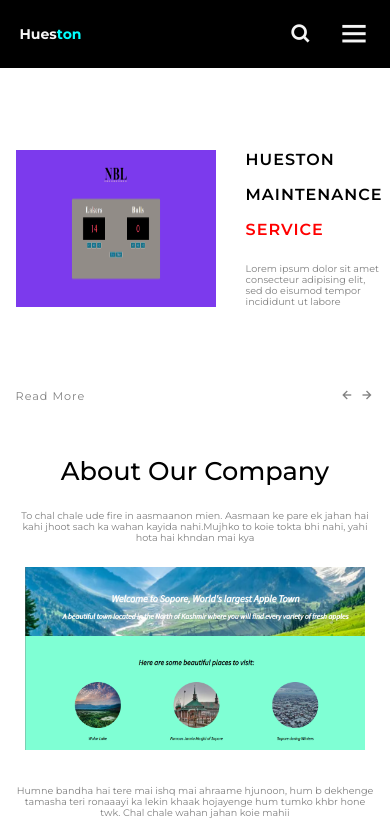
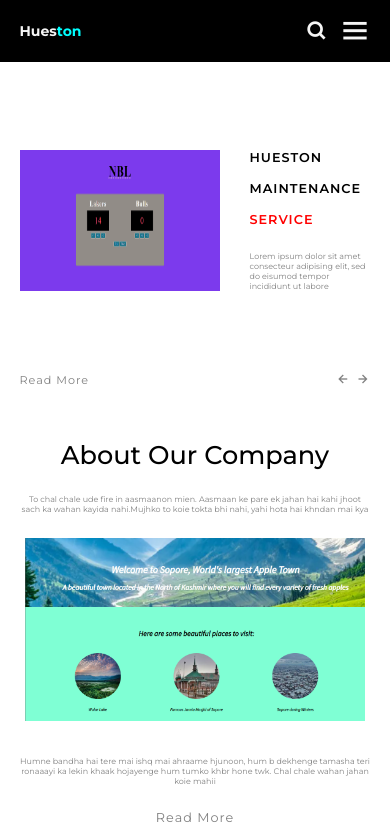
Before and after one commit to Zahid232/Service-Website, a plain HTML site: page index.html in a window 390 px wide. Shown: the top 839 px of the page. Drawn offline with nearby package versions, Linux system fonts and the light colour scheme.

Commit message:
Update index.css

```diff
--- a/index.css
+++ b/index.css
@@ -464,18 +464,20 @@ footer p{
 @media (max-width:600px){
     #menu2-icon{
         display: block;
+        margin-left: 10px;
+
     }
     #menu-icon{
-        margin-left:1rem;
+        margin-left:2rem;
     }
     header{
-        padding: 16px 0 16px 5%;
+        padding: 13px 0 13px 5%;
     }
     .navlist {
         display: none;
     }
     section{
-        padding: 150px 4%;
+        padding: 150px 5%;
         padding-bottom: 50px;
     }
     .img-home{
@@ -494,8 +496,9 @@ footer p{
         margin-top: 1.5rem;
     }
     .footer{
-        width: 75%;
+        width: 74.5%;
         flex-direction: column;
+        margin: 0;
     }
     .footer div{
         margin-bottom: 2rem;
@@ -507,5 +510,15 @@ footer p{
     .inp{
         width: 270px;
     }
+    .about p{
+        font-size: .5rem;
+    }
 
+    .home p{
+        font-size: .5rem;
+    }
+
+    .home h2{
+        font-size: .8rem;
+    }
 }
```
